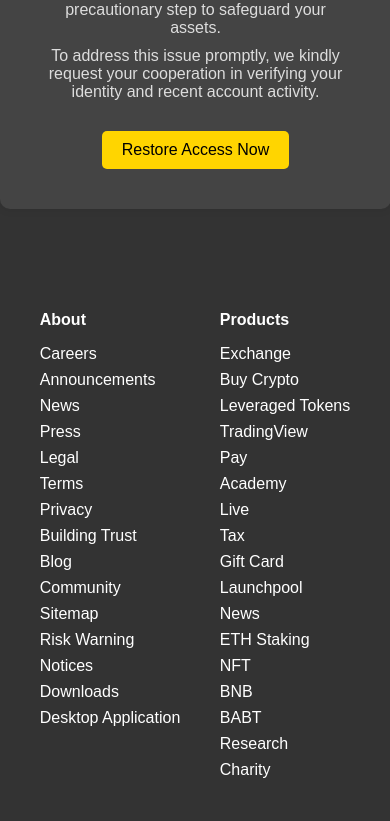
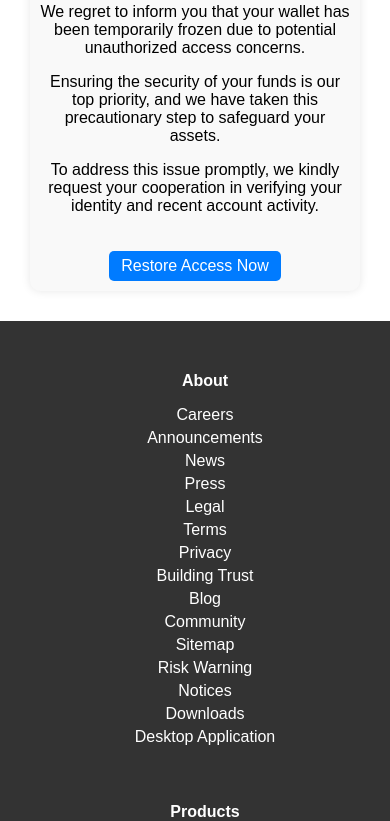
Before and after one commit to sammyopera/Binancelandingpage, a plain HTML site: page index.html in a window 390 px wide. Shown: the part 433-1254 px from the top of the page. Drawn offline with Linux system fonts and the light colour scheme.

Commit message:
Update styles.css

```diff
--- a/styles.css
+++ b/styles.css
@@ -1,97 +1,86 @@
-body {
-    font-family: 'Arial', sans-serif;
-    background-color: #333;
-    color: white;
+body, html {
     margin: 0;
     padding: 0;
-    display: flex;
-    flex-direction: column;
-    min-height: 100vh;
-    transition: background-color 0.3s ease;
+    font-family: Arial, sans-serif;
 }
-
 .header {
-    background-color: #333;
-    color: white;
-    padding: 10px;
-    width: 100%;
+    text-align: center;
+    padding: 20px;
+}
+.logo {
+    max-width: 100%;
+    height: auto;
+}
+.container {
+    padding: 20px;
     text-align: center;
 }
-
-.logo {
-    width: 150px;
-    height: auto;
-}
-
-.container {
-    background-color: #444;
+.content {
+    max-width: 600px;
+    margin: auto;
+    background: #f9f9f9;
     padding: 20px;
     border-radius: 10px;
     box-shadow: 0 0 10px rgba(0, 0, 0, 0.1);
-    text-align: center;
-    max-width: 600px;
-    width: 90%;
-    margin: 50px auto;
 }
-
-.content {
-    padding: 20px;
-}
-
-.content h2 {
-    font-size: 22px;
-    color: rgb(255, 213, 0);
-    margin-top: 0;
-}
-
-.content p {
-    margin: 10px 0;
-    color: #ddd;
-    font-size: 16px;
-}
-
 .button {
     display: inline-block;
     padding: 10px 20px;
-    color: #000000;
-    background-color: rgb(255, 213, 0);
+    margin-top: 20px;
+    background: #007bff;
+    color: #fff;
+    text-decoration: none;
     border-radius: 5px;
-    text-decoration: none;
-    margin-top: 20px;
-    font-size: 16px;
 }
-
 .footer {
-    background-color: #333;
-    color: white;
+    background: #333;
+    color: #fff;
     padding: 20px 0;
-    width: 100%;
-    text-align: left;
-    margin-top: auto;
+    text-align: center;
 }
-
 .footer-menu {
     display: flex;
-    justify-content: space-around;
     flex-wrap: wrap;
-    max-width: 1200px;
-    margin: 0 auto;
-    padding: 0 20px;
+    justify-content: center;
 }
-
 .footer-menu div {
     margin: 10px;
+    min-width: 200px;
 }
-
 .footer-menu h4 {
     margin-bottom: 10px;
 }
-
 .footer-menu ul {
-    list-style-type: none;
+    list-style: none;
     padding: 0;
 }
+.footer-menu li {
+    margin-bottom: 5px;
+}
 
-.footer-menu li {
-    margin-bottom: 8px;
+/* Media queries for responsiveness */
+@media (max-width: 768px) {
+    .footer-menu {
+        flex-direction: column;
+        align-items: center;
+    }
+    .content {
+        margin: 20px;
+        padding: 15px;
+    }
+    .button {
+        padding: 8px 16px;
+    }
+    .footer-menu div {
+        min-width: 100%;
+    }
 }
+@media (max-width: 480px) {
+    .content {
+        margin: 10px;
+        padding: 10px;
+    }
+    .button {
+        padding: 6px 12px;
+    }
+}
```
